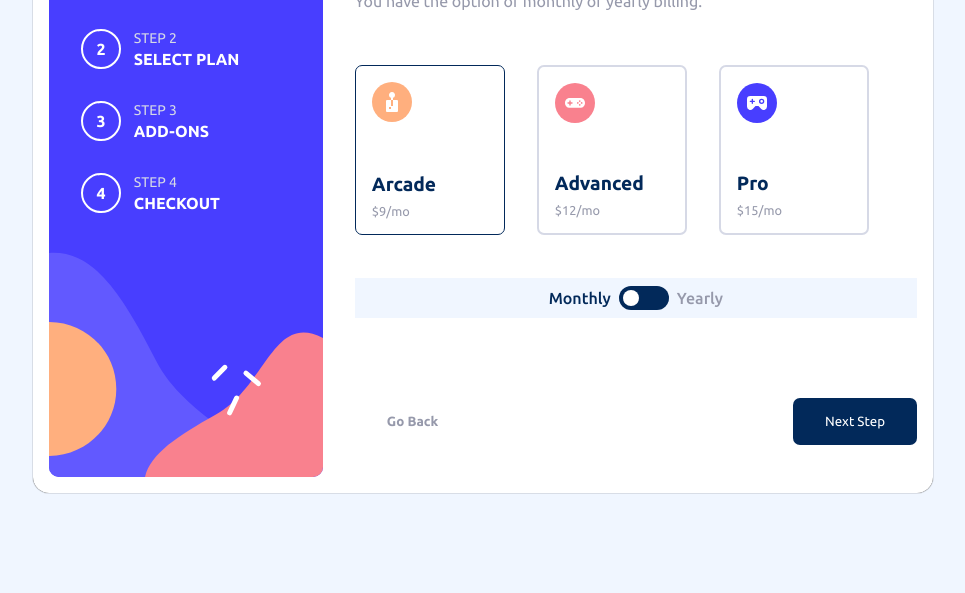
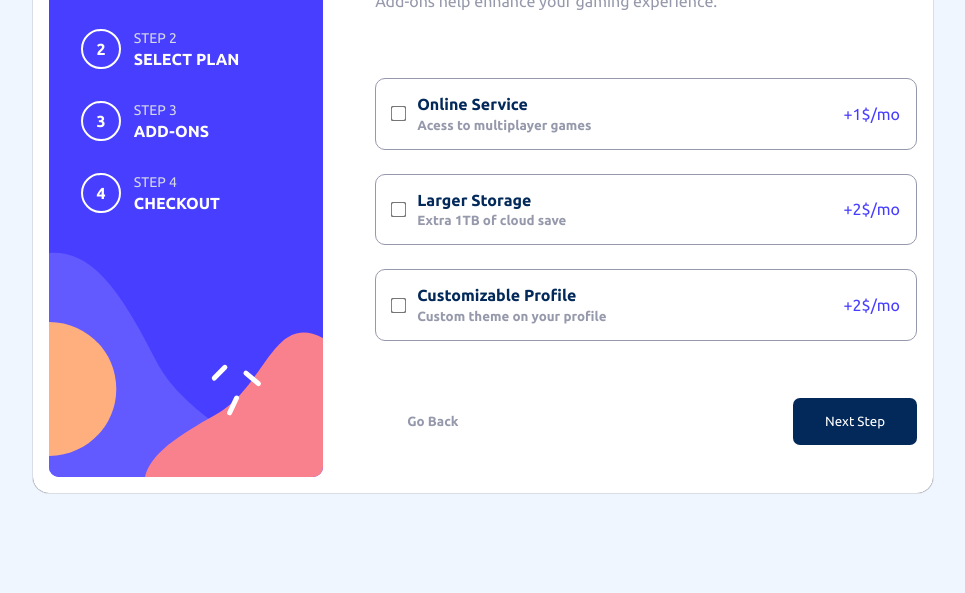
Before and after one commit to Prem01-cyber/Frontend-Web-Projects, a plain HTML site: page multi-step-form/index.html in a window 1280 px wide. Shown: the part 207-800 px from the top of the page, without its empty margins (157-1122 px from the left). Drawn offline with Linux system fonts and the light colour scheme; files whose address does not match are found by name.

Commit message:
Completed refactoring step 3

```diff
--- a/multi-step-form/style.css
+++ b/multi-step-form/style.css
@@ -170,7 +170,7 @@ form .error {
 
 /* Step 2 */
 .step-2 {
-    display: flex;
+    display: none;
     width: 90%;
 }
 
@@ -314,8 +314,54 @@ input:checked + .slider::before {
 
 /* Step 3 */
 .step-3 {
-    display: none;
+    display: flex;
     width: 80%;
+}
+
+.step-3 form {
+    display: flex;
+    flex-direction: column;
+    flex: 1;
+    gap: 1.5rem;
+    justify-content: center;
+}
+
+.step-3 form input {
+    accent-color: var(--Purplish-blue);
+    transform: scale(1.2);
+    user-select: none;
+}
+
+.box {
+    border: 1px solid var(--Cool-gray);
+    border-radius: 10px;
+    padding: 1rem;
+    cursor: pointer;
+    display: flex;
+    align-items: center;
+}
+
+.description {
+    display: flex;
+    flex-direction: column;
+    gap: 0.3rem;
+    margin-left: 12px;
+}
+
+.description label {
+    color: var(--Marine-blue);
+    font-weight: 700;
+    user-select: none;
+}
+
+.description small {
+    color: var(--Cool-gray);
+    font-weight: 700;
+}
+
+.price {
+    margin-left: auto;
+    color: var(--Purplish-blue);
 }
 
 /* Step 4 */
```
